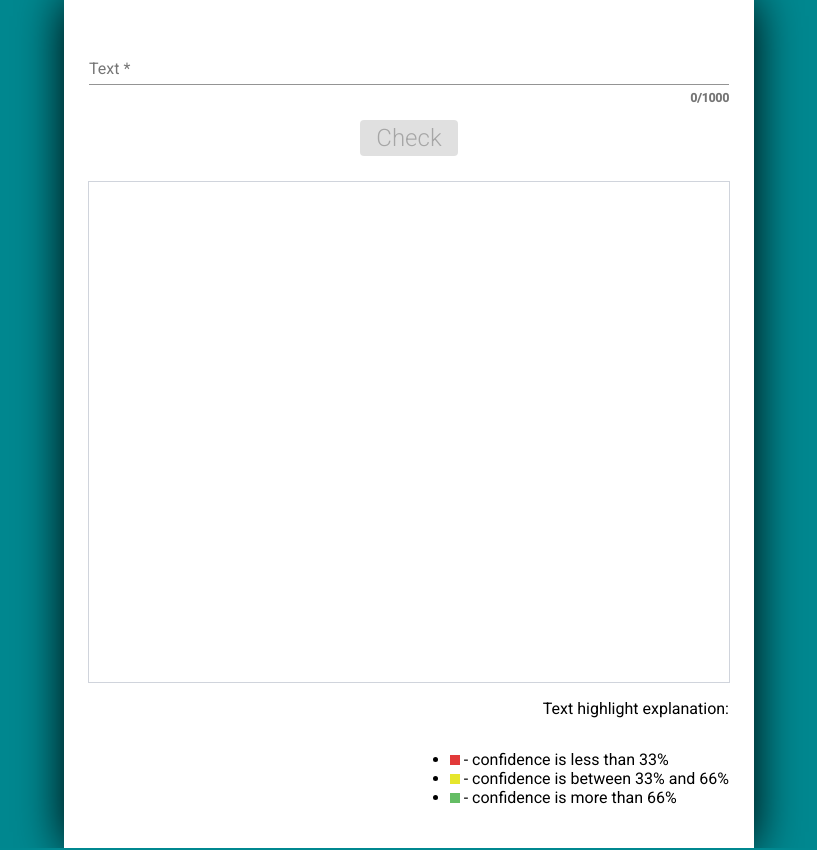
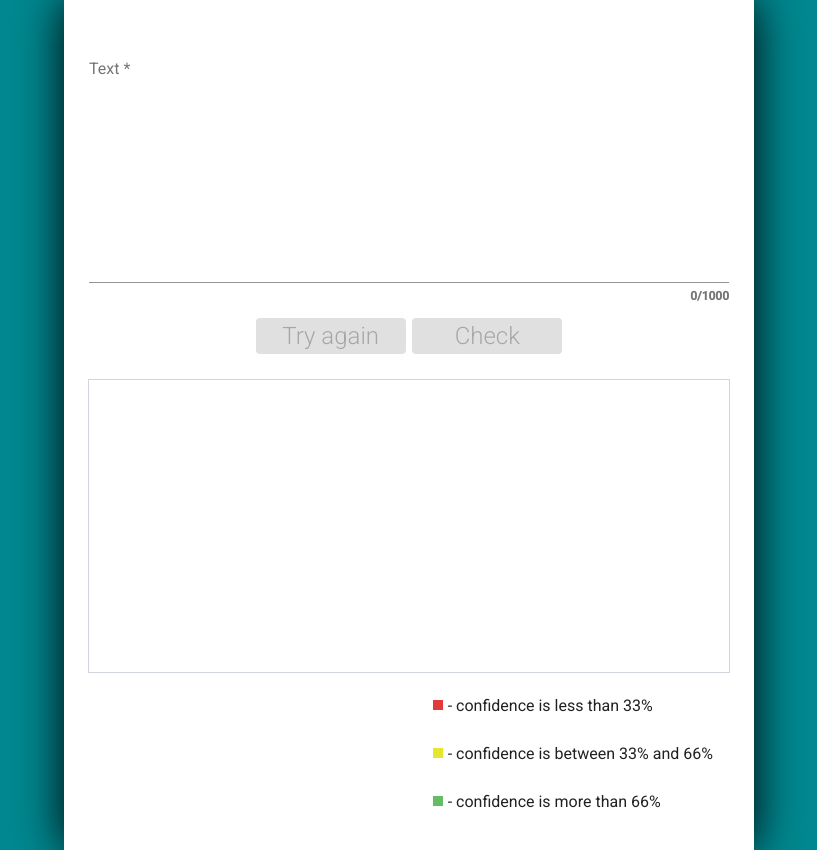
Before and after one commit to vladyslav-sazonov/ad-search, an Angular app: page / in a window 1280 px wide. Shown: the whole page, without its empty margins (231-1048 px from the left). Built offline with nearby package versions, Linux system fonts and the light colour scheme; what ngx-spinner would draw is missing.

Commit message:
Fixed usability issues, added some styles

```diff
--- a/src/app/app.module.ts
+++ b/src/app/app.module.ts
@@ -5,7 +5,7 @@ import { MatButtonModule } from '@angular/material/button';
 import { MatDialogModule } from '@angular/material/dialog';
 import { MatFormFieldModule } from '@angular/material/form-field';
 import { MatInputModule } from '@angular/material/input';
-import { MatProgressSpinnerModule } from '@angular/material/progress-spinner';
+import { MatListModule } from '@angular/material/list';
 import { MatTooltipModule } from '@angular/material/tooltip';
 import { BrowserModule } from '@angular/platform-browser';
 import { BrowserAnimationsModule } from '@angular/platform-browser/animations';
@@ -36,7 +36,8 @@ import { HighlightPipe } from './pipes/highlight.pipe';
     HttpClientModule,
     NgxSpinnerModule,
     MatDialogModule,
-    MatTooltipModule
+    MatTooltipModule,
+    MatListModule
   ],
   providers: [
     TextCheckFormService,
--- a/src/app/components/ad-probability/ad-probability.component.ts
+++ b/src/app/components/ad-probability/ad-probability.component.ts
@@ -18,7 +18,6 @@ export class AdProbabilityComponent implements OnInit {
   }
 
   ngOnInit(): void {
-    console.log(this.data);
   }
 
 }
--- a/src/app/components/check-result/check-result.component.scss
+++ b/src/app/components/check-result/check-result.component.scss
@@ -1,7 +1,7 @@
 :host {
   margin-top: 25px;
   width: 100%;
-  height: 500px;
+  height: 300px;
   border: 1px solid #d0d4dc;
   overflow-y: scroll;
   p {
--- a/src/app/components/text-check/text-check.component.html
+++ b/src/app/components/text-check/text-check.component.html
@@ -6,24 +6,30 @@
                 matInput
                 cdkTextareaAutosize
                 #autosize="cdkTextareaAutosize"
-                cdkAutosizeMinRows="1"
-                cdkAutosizeMaxRows="7"
-                placeholder="Text"></textarea>
-      <mat-hint align="end"><strong>{{textForm.controls.text.value.length}}/1000</strong> </mat-hint>
+                cdkAutosizeMinRows="12"
+                cdkAutosizeMaxRows="12"
+                placeholder="Text"
+                [attr.disabled]="result ? '' : null"></textarea>
+        <mat-hint align="end"><strong>{{textForm.controls.text.value && textForm.controls.text.value.length || 0}}/1000</strong></mat-hint>
       </mat-form-field>
-
-    <button color="primary" mat-raised-button [disabled]="!textForm.valid" (click)="onSubmit()" class="button-check">Check</button>
+      <div class="actions">
+        <button color="primary" mat-raised-button [disabled]="!result || (textForm.controls.text.value && !textForm.controls.text.value.length)"
+                (click)="clear()" class="button-action">Try again
+        </button>
+        <button color="primary" mat-raised-button [disabled]="!textForm.valid || result" (click)="onSubmit()"
+                class="button-action">Check
+        </button>
+      </div>
     </form>
 
     <app-check-result [result]="result" [text]="textForm.value.text"></app-check-result>
 
     <div class="explanation">
-    <p>Text highlight explanation:</p>
-    <ul>
-      <li><span class="color"></span> - confidence is less than 33%</li>
-      <li><span class="color"></span> - confidence is between 33% and 66%</li>
-      <li><span class="color"></span> - confidence is more than 66%</li>
-    </ul>
+      <mat-list role="list">
+        <mat-list-item role="listitem"><span class="color"></span> - confidence is less than 33%</mat-list-item>
+        <mat-list-item role="listitem"><span class="color"></span> - confidence is between 33% and 66%</mat-list-item>
+        <mat-list-item role="listitem"><span class="color"></span> - confidence is more than 66%</mat-list-item>
+      </mat-list>
     </div>
   </div>
 </ng-container>
--- a/src/app/components/text-check/text-check.component.scss
+++ b/src/app/components/text-check/text-check.component.scss
@@ -24,36 +24,42 @@
       margin: 15px 0;
     }
 
-    .button-check {
-      max-width: 300px;
-      font-size: 24px;
-      font-weight: 200;
+    .actions {
+      display: flex;
+      justify-content: space-evenly;
+      width: 50%;
+      .button-action {
+        width: 150px;
+        font-size: 24px;
+        font-weight: 200;
+      }
     }
   }
   .explanation {
     display: flex;
     flex-direction: column;
-    align-items: end;
+    align-items: flex-end;
     width: 100%;
-    ul {
-      li {
+    mat-list {
+      mat-list-item {
         .color {
           display: inline-block;
+          margin-right: 5px;
           width: 10px;
           height: 10px;
         }
       }
-      li:nth-child(1) {
+      mat-list-item:nth-child(1) {
         .color {
           background: #e23a3a;
         }
       }
-      li:nth-child(2) {
+      mat-list-item:nth-child(2) {
         .color {
           background: #e6e62c;
         }
       }
-      li:nth-child(3) {
+      mat-list-item:nth-child(3) {
         .color {
           background: #64bd64;
         }
--- a/src/app/components/text-check/text-check.component.ts
+++ b/src/app/components/text-check/text-check.component.ts
@@ -38,6 +38,11 @@ export class TextCheckComponent implements OnInit {
     ).subscribe();
   }
 
+  clear(): void {
+    this.result = undefined;
+    this.textForm.reset();
+  }
+
   openDialog(): void {
     this.dialog.open(AdProbabilityComponent, {
       width: '250px',
--- a/src/app/components/text-check/text-check.service.ts
+++ b/src/app/components/text-check/text-check.service.ts
@@ -11,7 +11,6 @@ export class TextCheckService {
   }
 
   submit(form: FormGroup): Observable<any> {
-    console.log(form);
     return this.http.post('http://0.0.0.0:3333/find_adverts', {});
   }
 }
```
Lines whose indentation alone changed are shown as unchanged.
